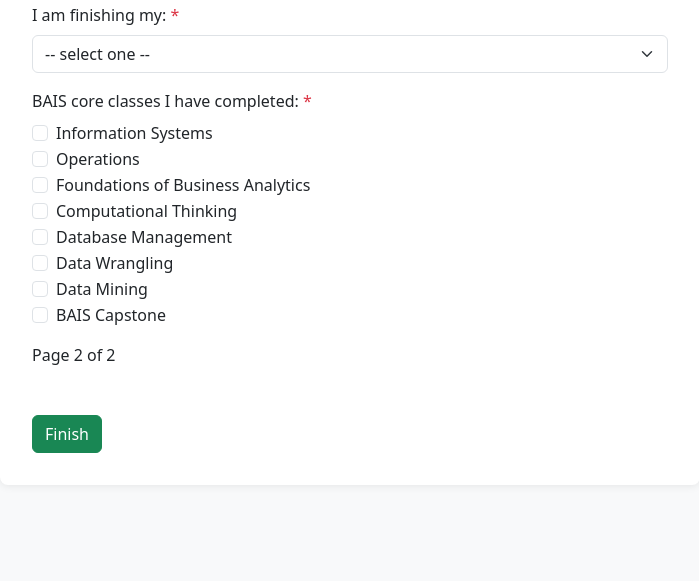
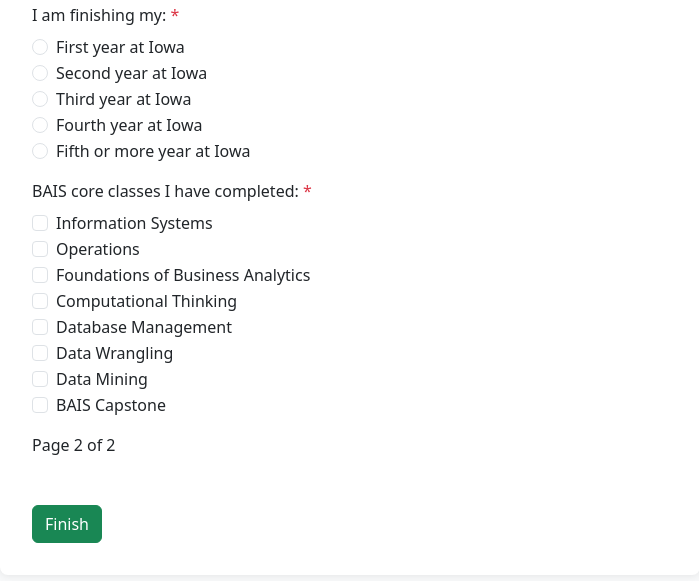
Before and after one commit to Davis-Hoffstatter/dhoffstatter_HW9, a plain HTML site: page dhoffstatter_p2.html in a window 1280 px wide. Shown: the part 165-746 px from the top of the page, without its empty margins (290-989 px from the left). Drawn offline with nearby package versions, Linux system fonts and the light colour scheme.

Commit message:
Adjuted p2
Added required fields to p2

```diff
--- a/dhoffstatter_p2.html
+++ b/dhoffstatter_p2.html
@@ -26,23 +26,35 @@
 <body>
   <div class="survey-container">
     <h1>Business Analytics Student Survey</h1>
-    <form>
+    <form onsubmit="return validateForm()">
       <div class="mb-3">
-        <label for="year" class="form-label">I am finishing my: <span class="text-danger">*</span></label>
-        <select id="year" name="year" class="form-select" required>
-          <option value="">-- select one --</option>
-          <option value="1">First year at Iowa</option>
-          <option value="2">Second year at Iowa</option>
-          <option value="3">Third year at Iowa</option>
-          <option value="4">Fourth year at Iowa</option>
-          <option value="5">Fifth or more year at Iowa</option>
-        </select>
+        <label class="form-label">I am finishing my: <span class="text-danger">*</span></label>
+        <div class="form-check">
+          <input type="radio" id="year1" name="year" value="1" class="form-check-input" required>
+          <label for="year1" class="form-check-label">First year at Iowa</label>
+        </div>
+        <div class="form-check">
+          <input type="radio" id="year2" name="year" value="2" class="form-check-input">
+          <label for="year2" class="form-check-label">Second year at Iowa</label>
+        </div>
+        <div class="form-check">
+          <input type="radio" id="year3" name="year" value="3" class="form-check-input">
+          <label for="year3" class="form-check-label">Third year at Iowa</label>
+        </div>
+        <div class="form-check">
+          <input type="radio" id="year4" name="year" value="4" class="form-check-input">
+          <label for="year4" class="form-check-label">Fourth year at Iowa</label>
+        </div>
+        <div class="form-check">
+          <input type="radio" id="year5" name="year" value="5" class="form-check-input">
+          <label for="year5" class="form-check-label">Fifth or more year at Iowa</label>
+        </div>
       </div>
 
       <div class="mb-3">
         <label class="form-label">BAIS core classes I have completed: <span class="text-danger">*</span></label>
         <div class="form-check">
-          <input type="checkbox" id="info-systems" name="courses" value="Information Systems" class="form-check-input" required>
+          <input type="checkbox" id="info-systems" name="courses" value="Information Systems" class="form-check-input">
           <label for="info-systems" class="form-check-label">Information Systems</label>
         </div>
         <div class="form-check">
@@ -76,10 +88,21 @@
       </div>
 
       <p class="mt-3">Page 2 of 2</p>
-      <button onclick="window.location.href='dhoffstatter_ty.html';" type="button" class="btn btn-success finish-button">
-        Finish
-      </button>
+      <button type="submit" class="btn btn-success finish-button">Finish</button>
     </form>
   </div>
+
+  <script>
+    function validateForm() {
+      const checkboxes = document.querySelectorAll('input[name="courses"]');
+      const oneChecked = Array.from(checkboxes).some(cb => cb.checked);
+      if (!oneChecked) {
+        alert("Please select at least one BAIS core class.");
+        return false;
+      }
+      window.location.href = 'dhoffstatter_ty.html';
+      return true;
+    }
+  </script>
 </body>
 </html>
```
